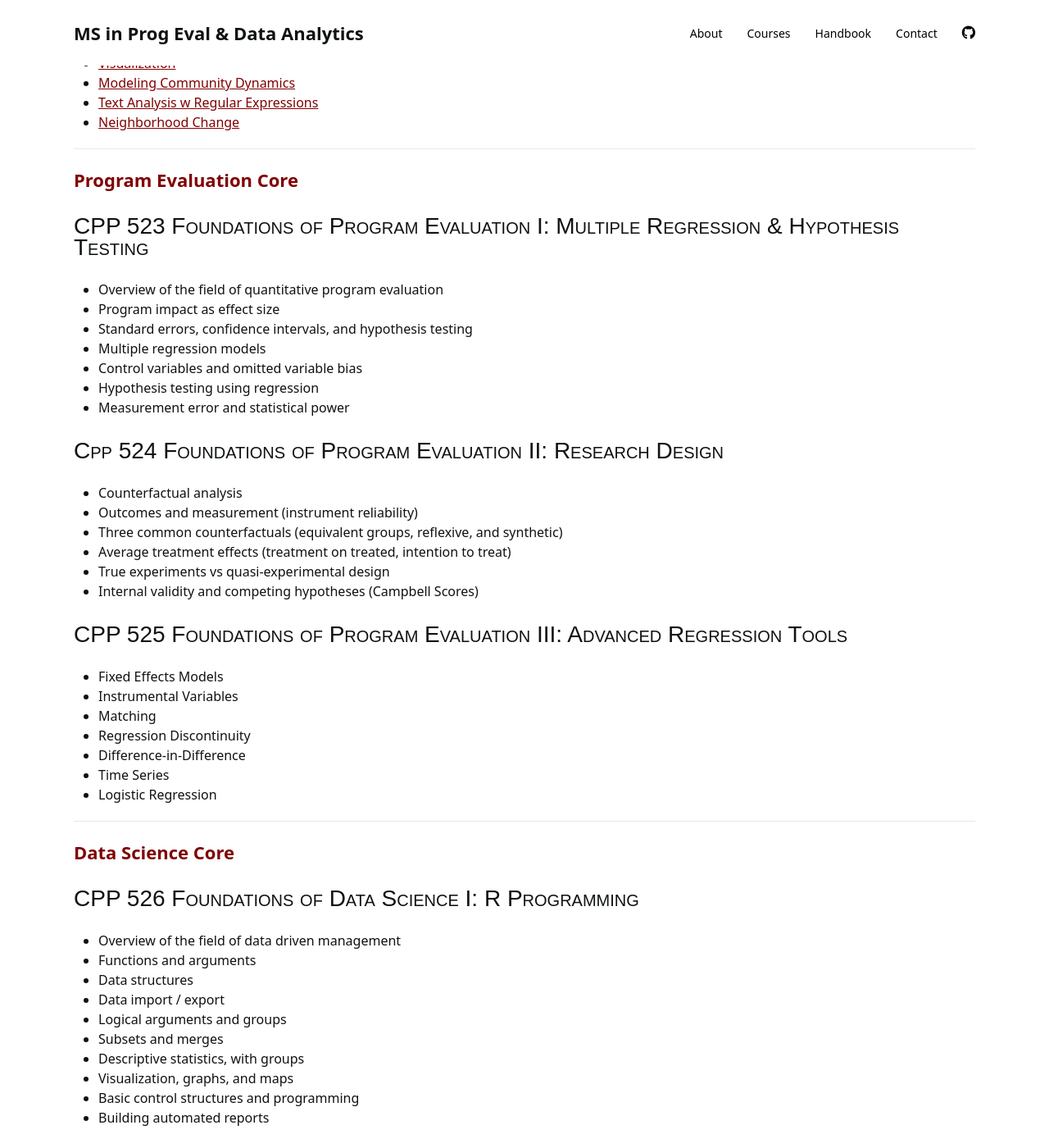
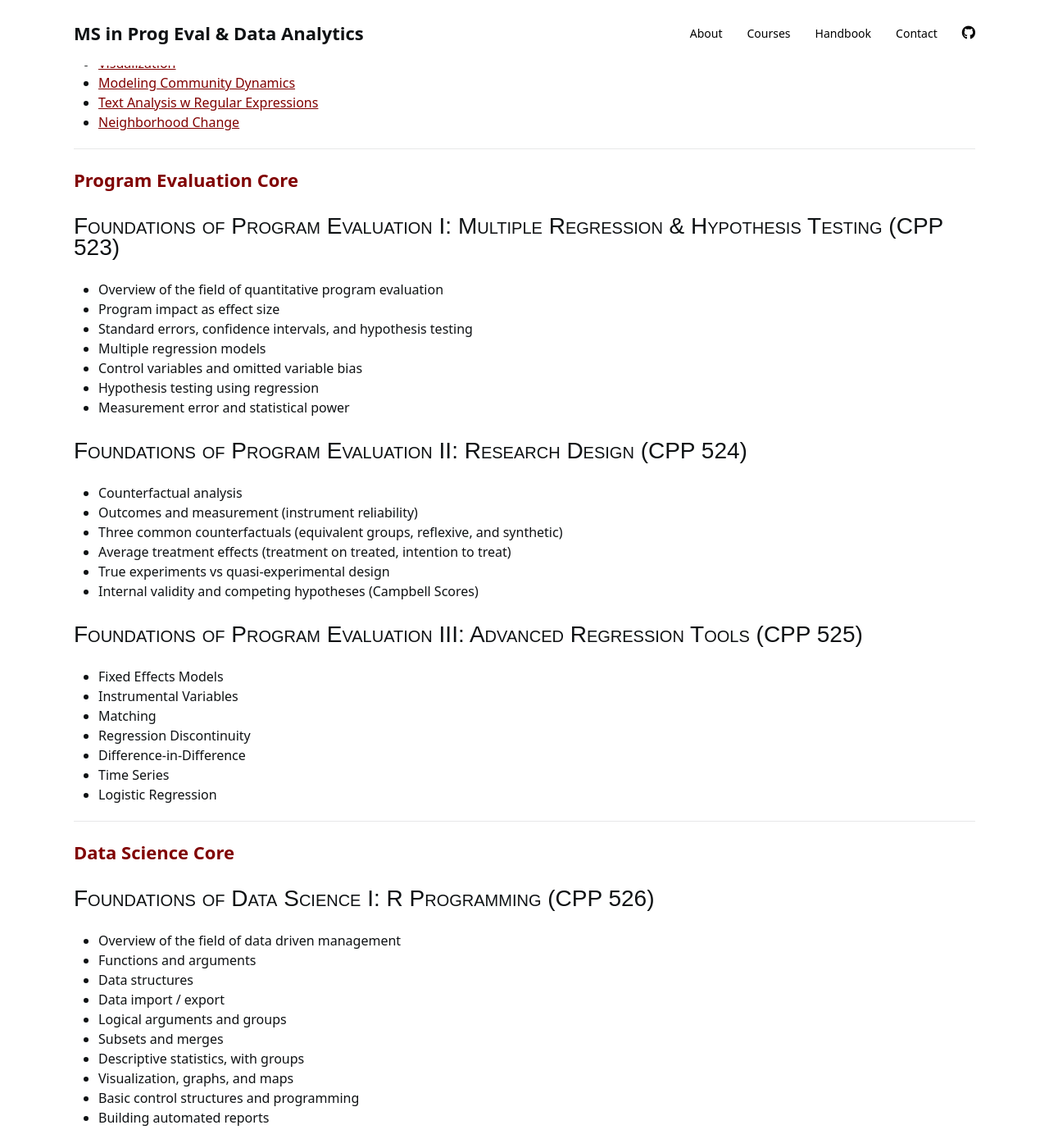
Before and after one commit to DS4PS/ms-prog-eval-data-analytics, a Jekyll site: the page built from courses.md, in a window 1280 px wide and 1400 px high, scrolled down 1136 px. Shown: the whole window at 82% size. Built offline with Jekyll 4.4.1, drawn with Linux system fonts in a browser that asks for light colours; nearby versions of some CDN libraries; a style sheet for code colours, icons or effects is not loaded; some of the changed text lies outside the part shown.

```diff
--- a/courses.md
+++ b/courses.md
@@ -54,7 +54,7 @@ title: Courses
 
 ### Program Evaluation Core
 
-## CPP 523 Foundations of Program Evaluation I: Multiple Regression & Hypothesis Testing
+## Foundations of Program Evaluation I: Multiple Regression & Hypothesis Testing (CPP 523)
 * Overview of the field of quantitative program evaluation
 * Program impact as effect size
 * Standard errors, confidence intervals, and hypothesis testing
@@ -63,7 +63,7 @@ title: Courses
 * Hypothesis testing using regression
 * Measurement error and statistical power
 
-## Cpp 524 Foundations of Program Evaluation II: Research Design
+## Foundations of Program Evaluation II: Research Design (CPP 524)
 * Counterfactual analysis
 * Outcomes and measurement (instrument reliability)
 * Three common counterfactuals (equivalent groups, reflexive, and synthetic)
@@ -71,7 +71,7 @@ title: Courses
 * True experiments vs quasi-experimental design
 * Internal validity and competing hypotheses (Campbell Scores)
 
-## CPP 525 Foundations of Program Evaluation III: Advanced Regression Tools
+## Foundations of Program Evaluation III: Advanced Regression Tools (CPP 525)
 * Fixed Effects Models
 * Instrumental Variables
 * Matching
@@ -87,7 +87,7 @@ title: Courses
 ### Data Science Core
 
 
-## CPP 526 Foundations of Data Science I: R Programming
+## Foundations of Data Science I: R Programming (CPP 526)
 * Overview of the field of data driven management
 * Functions and arguments
 * Data structures
@@ -100,7 +100,7 @@ title: Courses
 * Building automated reports
 
 
-## CPP 527 Foundations of Data Science II: Data Wrangling
+## Foundations of Data Science II: Data Wrangling (CPP 527)
 * Control structures
 * Simulation
 * Animations
@@ -111,7 +111,7 @@ title: Courses
 * Templating, automated reporting and batch processing
 
 
-## CPP 528 Foundations of Data Science III: Project Management & Collaboration
+## Foundations of Data Science III: Project Management & Collaboration (CPP 528)
 * Open science and reproducibility
 * Project management for research / data science
 * The agile framework for team management
@@ -122,7 +122,7 @@ title: Courses
 * Analysis using Program Eval tools
 
 
-## CPP 529 Community Analytics : Data-Driven Models of Community Change
+## Community Analytics : Data-Driven Models of Community Change (CPP 529)
 * Intro to census data and spatial analsys
 * Intro to GIS packages in R
 * Visualization using choropleth maps
@@ -172,7 +172,7 @@ You will select two electives from a list of approved courses (this list is not
 ## Example Capstone Projects
 * [Using LIDAR Data for a Tree Census](https://castower.github.io/cpp-593-treeproject-site/)
   - [The lidR Package](https://github.com/Jean-Romain/lidR/blob/master/README.md)
-  - [Tree Canopy Analysis using rLiDAR](https://cran.r-project.org/web/packages/ForestTools/vignettes/treetopAnalysis.html)
+  - [Tree Canopy Analysis using rLiDAR](https://cran.r-project.org/web/packages/ForestTools/vignettes/treetop_analysis.html)
 
 
 <table><tr>
```
